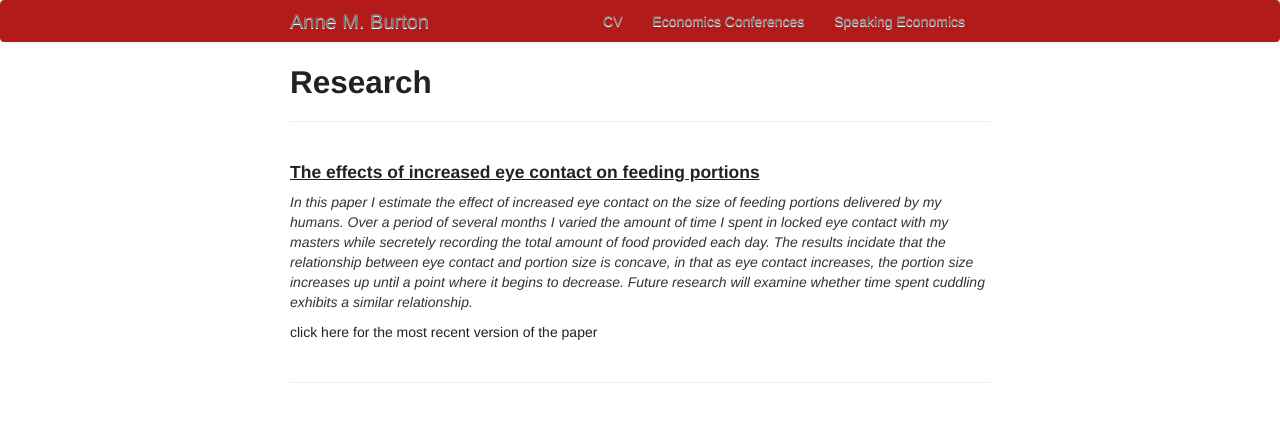
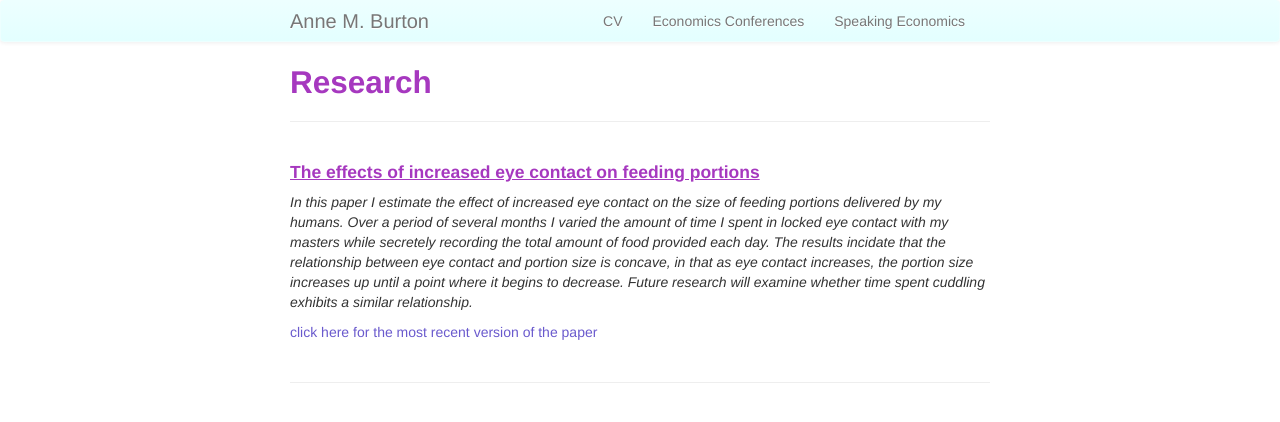
Before and after one commit to anne-m-burton/anne-m-burton.github.io, a Jekyll site: the page built from pages/research.md, in a window 1280 px wide. Shown: the top 422 px of the page. Built offline with Jekyll 4.4.1, drawn with Linux system fonts in a browser that asks for light colours.

Commit message:
change colors

```diff
--- a/assets/themes/twitter/css/my_custom_css.css
+++ b/assets/themes/twitter/css/my_custom_css.css
@@ -7,16 +7,16 @@ code {
 }
 
 a code {
-    color: #222222;
+    color: slateblue;
 }
 
 a {
-    color: #222222;
+    color: slateblue;
 }
 
 a:hover {
-    color: #f7f7f7;
-    background-color: #f7f7f7;
+    color: darkslateblue;
+    background-color: #e3e4fa;
     text-decoration: none;
 }
 
@@ -25,10 +25,10 @@ a img {
 }
 
 a:hover img {
-    color: #f7f7f7;
-    background-color: #f7f7f7;
+    color: darkslateblue;
+    background-color: #e3e4fa;
     text-decoration: none;
-    border: solid 2px #f7f7f7;
+    border: solid 2px #e3e4fa;
 }
 
 p.center {
@@ -57,8 +57,8 @@ td.right {
 }
 
 
-h1, h2, h3, h4 {
-    color: #222222;
+h1, h2, h3, h4, h5 {
+    color: #a638bf;
 }
 
 .danger {
@@ -86,22 +86,25 @@ h1, h2, h3, h4 {
     padding-left: 10px;
 }
 
+
 .navbar-inner {
     min-height:40px;
     padding-left:20px;
     padding-right:20px;
-    background-color:#b31b1b;
-    background-image:-moz-linear-gradient(top, #b31b1b, #b31b1b);
-    background-image:-webkit-gradient(linear, 0 0, 0 100%, from(#b31b1b), to(#b31b1b));
-    background-image:-webkit-linear-gradient(top, #b31b1b, #b31b1b);
-    background-image:-o-linear-gradient(top, #b31b1b, #b31b1b);
-    background-image:linear-gradient(to bottom, #b31b1b, #b31b1b);
-    background-repeat:repeat-x;filter:progid:DXImageTransform.Microsoft.gradient(startColorstr='#ffffffff', endColorstr='#fff2f2f2', GradientType=0);
-    border:1px solid #b31b1b;
+    background-color:#fafafa;
+    background-image:-moz-linear-gradient(top, #edffff, #e3ffff);
+    background-image:-webkit-gradient(linear, 0 0, 0 100%, from(#edffff), to(#f2f2f2));
+    background-image:-webkit-linear-gradient(top, #edffff, #e3ffff);
+    background-image:-o-linear-gradient(top, #edffff, #e3ffff);
+    background-image:linear-gradient(to bottom, #edffff, #e3ffff);
+    background-repeat:repeat-x;
+    filter:progid:DXImageTransform.Microsoft.gradient(startColorstr='#ffffffff', endColorstr='#fff2f2f2', GradientType=0);
+    border:1px solid #edffff;
     -webkit-border-radius:4px;
     -moz-border-radius:4px;
     border-radius:4px;
-    /* -webkit-box-shadow:0 1px 4px rgba(0, 0, 0, 0);
-    -moz-box-shadow:0 1px 4px rgba(0, 0, 0, 0);
-    box-shadow:0 1px 4px rgba(0, 0, 0, 0);*zoom:1; */
+    -webkit-box-shadow:0 1px 4px rgba(0, 0, 0, 0.065);
+    -moz-box-shadow:0 1px 4px rgba(0, 0, 0, 0.065);
+    box-shadow:0 1px 4px rgba(0, 0, 0, 0.065);
+    *zoom:1;
 }
```
